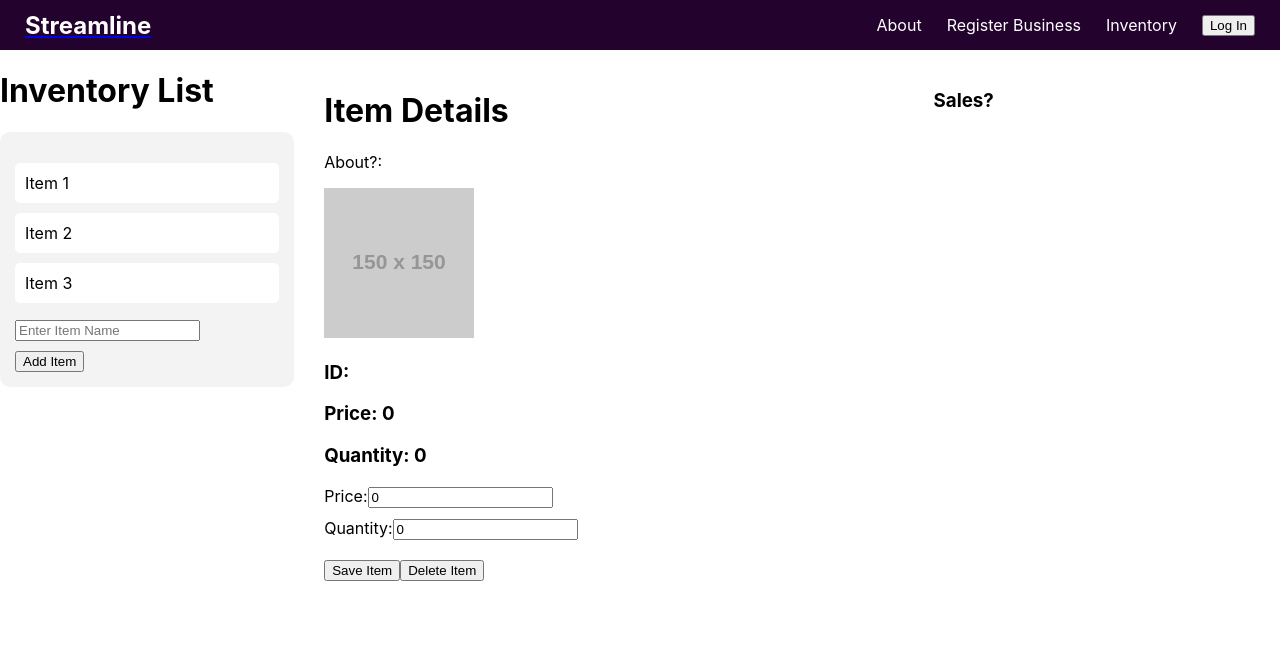
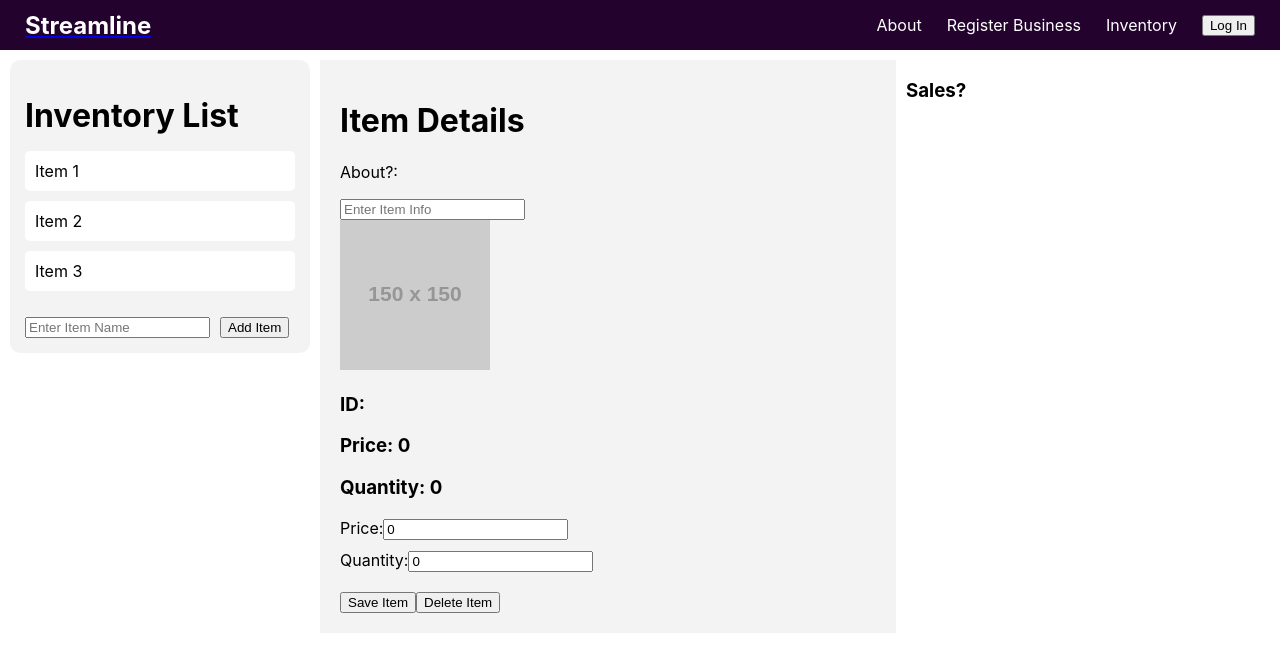
Before and after one commit to jimventory/Frontend, a React (Create React App) app: page /inventory in a window 1280 px wide. Shown: the top 652 px of the page. Built offline with nearby package versions, Linux system fonts and the light colour scheme.

Commit message:
tried to clean up page more, went ehh

```diff
--- a/src/pages/Inventory.tsx
+++ b/src/pages/Inventory.tsx
@@ -42,8 +42,8 @@ export default function InventoryManagement() {
   return (
     <div className="inventory-container">
       <div className="inventory-list-container">
-        <h1>Inventory List</h1>
         <div className="inventory-list">
+          <h1>Inventory List</h1>
           <ul>
             {items.map((item, index) => (
               <li key={index} onClick={() => handleItemClick(item)}>
@@ -69,7 +69,16 @@ export default function InventoryManagement() {
         <h1>Item Details</h1>
         {selectedItem && <p>Selected Item: {selectedItem}</p>}
         <div>
-          <p>About?:</p>
+          <div>
+            <p>About?:</p>
+            <input
+                type="text"
+                value={itemName}
+                onChange={handleInputChange}
+                placeholder="Enter Item Info"
+                className="input-item-about"
+              />
+          </div>
           <img src="https://via.placeholder.com/150" alt="Item Placeholder" />
         </div>
         <div>
--- a/src/stylesheets/Inventory.css
+++ b/src/stylesheets/Inventory.css
@@ -3,18 +3,21 @@
     display: flex;
     align-items: flex-start;
     max-width: 100%;
+    padding-top:10px;
+
 }
 
 .inventory-list-container {
     width: 25%;
     padding-right: 10px;
+    padding-left: 10px;
     box-sizing: border-box;
 }
 
   /* Inventory List */
 .inventory-list {
     /* width: 50%; */
-    max-width: 300px;
+    max-width: calc(100%);
     padding: 15px;
     box-sizing: border-box;
     background-color: #f3f3f3;
@@ -55,9 +58,10 @@
   /* Item Details */
 .item-details {
     flex-grow: 1;
-    width: 50%;
+    width: 30%;
     padding: 20px;
     box-sizing: border-box;
+    background-color: #f3f3f3;
 }
 
 .input-item-price,
@@ -72,8 +76,10 @@
 /* Sales maybe */
 .sales {
     width: 30%;
-    padding: 20px;
+    padding-right: 10px;
+    padding-left: 10px;
     box-sizing: border-box;
+    /* background-color: #f3f3f3; */
 }
 
 .sales h1 {
```
